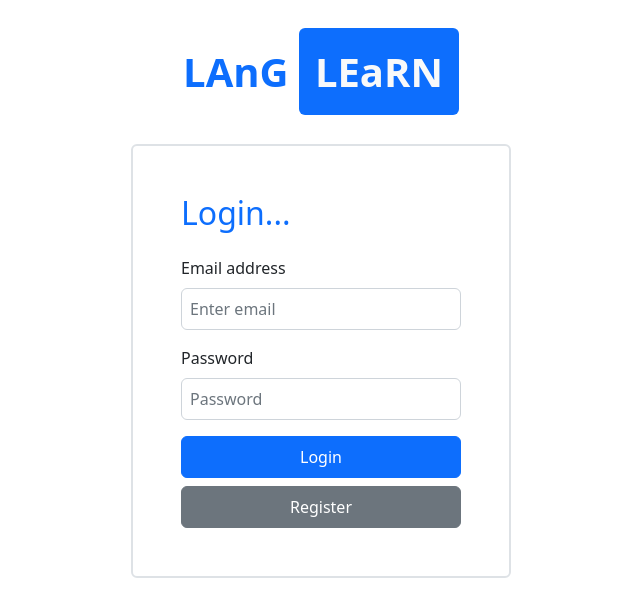
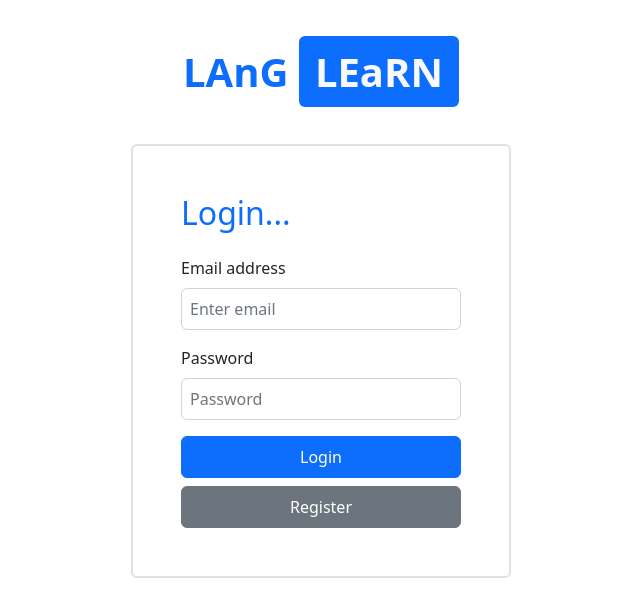
Before and after one commit to wahsandaruwan/lingobot_web_frontend, a React (Create React App) app: page / in a window 1280 px wide. Shown: the top 616 px of the page, without its empty margins (319-959 px from the left). Built offline with nearby package versions, Linux system fonts and the light colour scheme.

Commit message:
Code updated

```diff
--- a/src/App.js
+++ b/src/App.js
@@ -15,7 +15,8 @@ const App = () => {
         className="min-vh-100 d-flex  flex-column align-items-center"
       >
         <h1 className="text-primary fw-bold mt-5 mb-5">
-          LAnG <span className="text-light bg-primary p-3 rounded">LEaRN</span>
+          LAnG{' '}
+          <span className="text-light bg-primary py-2 px-3 rounded">LEaRN</span>
         </h1>
         <CustomForm />
       </Container>
```
